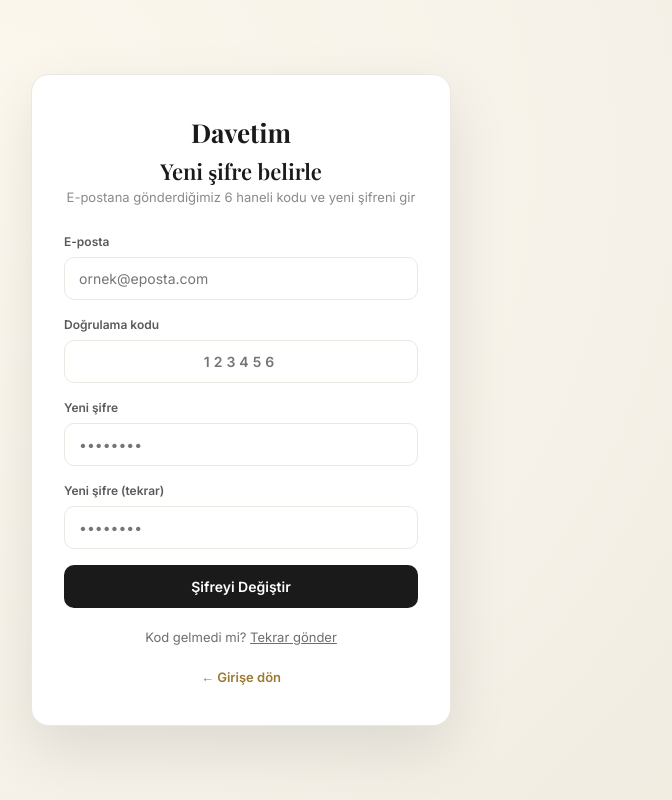
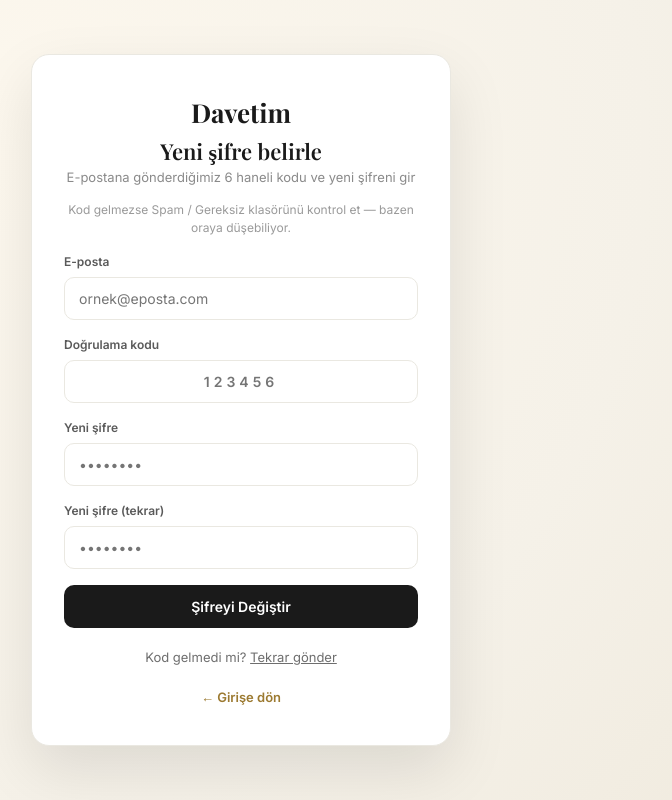
Before and after one commit to enesakmehmet/Davet, a React (Vite) app in the folder frontend/: page /reset-password in a window 1280 px wide. Shown: the whole page, without its empty margins (399-1071 px from the left). Built offline with nearby package versions, Linux system fonts and the light colour scheme; no server answers; a web font is replaced by a local one.

Commit message:
Spam klasoru uyarisi eklendi

```diff
--- a/frontend/src/pages/Dashboard.css
+++ b/frontend/src/pages/Dashboard.css
@@ -224,6 +224,7 @@
 }
 .db-banner button:disabled { opacity: .6; cursor: default; }
 .db-banner-msg { font-size: 12.5px; opacity: .85; }
+.db-banner-hint { font-size: 12px; opacity: .75; width: 100%; }
 
 .settings-form { max-width: 420px; }
 .settings-row { margin-bottom: 16px; }
--- a/frontend/src/pages/Dashboard.tsx
+++ b/frontend/src/pages/Dashboard.tsx
@@ -139,6 +139,7 @@ const Dashboard = () => {
               {resending ? 'Gönderiliyor…' : 'Doğrulama e-postasını tekrar gönder'}
             </button>
             {resendMsg && <span className="db-banner-msg">{resendMsg}</span>}
+            <span className="db-banner-hint">E-posta gelmezse Spam / Gereksiz klasörünü kontrol et.</span>
           </div>
         )}
 
--- a/frontend/src/pages/ResetPassword.tsx
+++ b/frontend/src/pages/ResetPassword.tsx
@@ -52,6 +52,9 @@ const ResetPassword = () => {
         <Link to="/" className="auth-logo">Davetim</Link>
         <h1 className="auth-title">Yeni şifre belirle</h1>
         <p className="auth-sub">E-postana gönderdiğimiz 6 haneli kodu ve yeni şifreni gir</p>
+        <p style={{ fontSize: 12, color: '#9a9a9a', textAlign: 'center', margin: '-12px 0 16px', lineHeight: 1.5 }}>
+          Kod gelmezse Spam / Gereksiz klasörünü kontrol et — bazen oraya düşebiliyor.
+        </p>
 
         {error && <div className="auth-err">{error}</div>}
         {resent && <p style={{ fontSize: 13, color: '#2e7d52', textAlign: 'center', margin: '0 0 12px' }}>Kod tekrar gönderildi.</p>}
```
